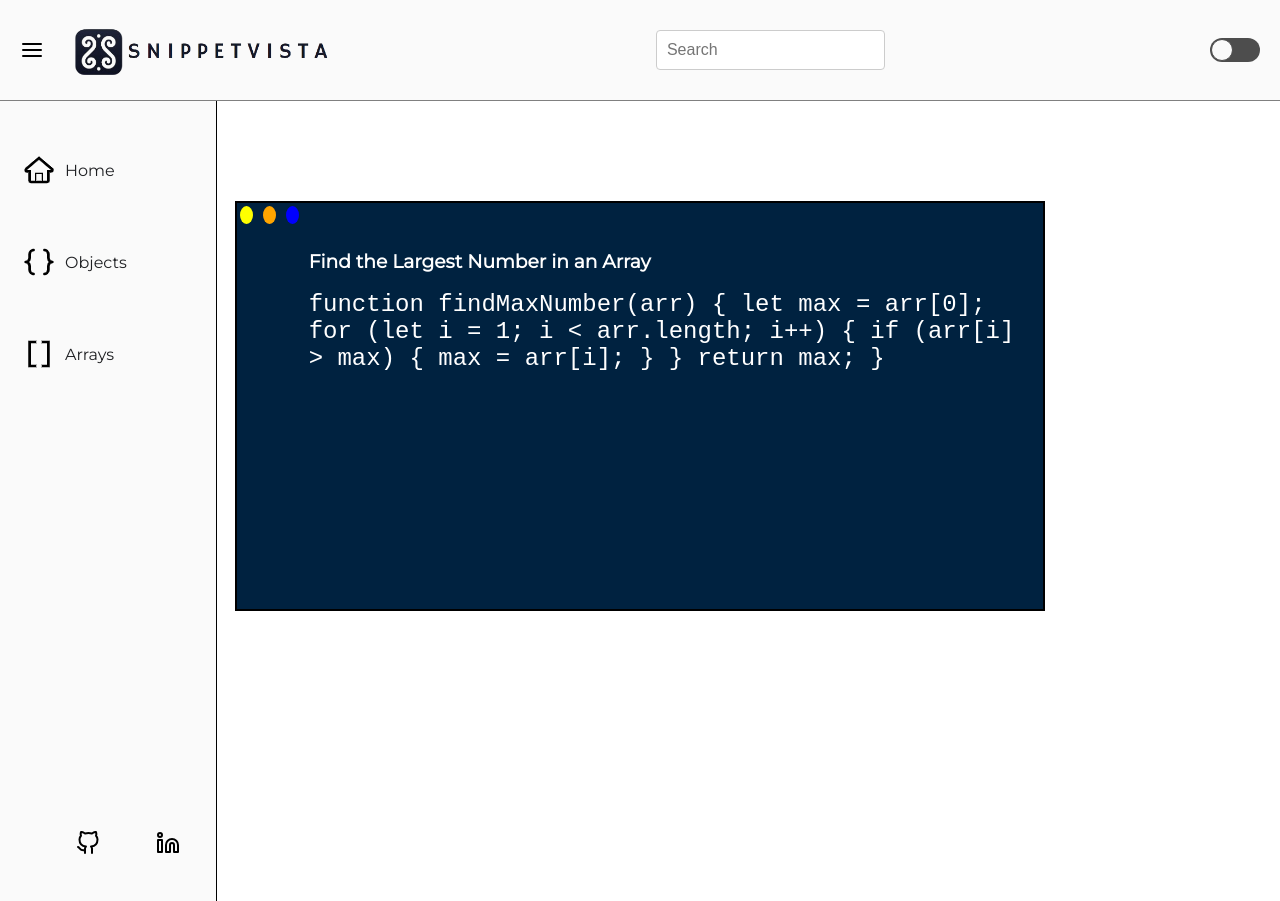
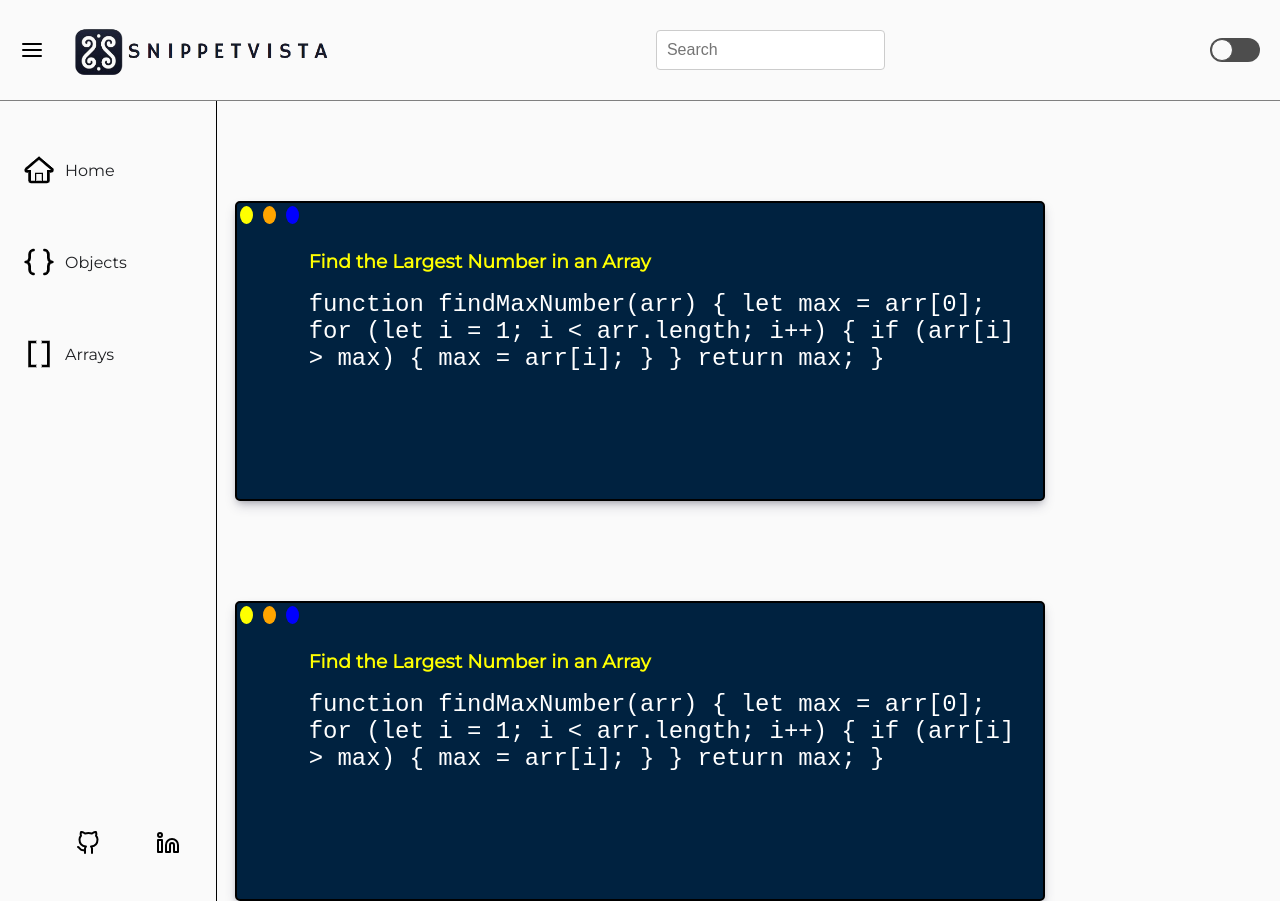
Before and after one commit to vukas86/snippetvista, a React (Create React App) app: page / in a window 1280 px wide. Before the commit the page ends 800 px from the top, so only its background shows below. Built offline with nearby package versions, Linux system fonts and the light colour scheme.

Commit message:
adjust main page

```diff
--- a/src/components/Main/Main.js
+++ b/src/components/Main/Main.js
@@ -21,6 +21,15 @@ function Main() {
           <code>{code}</code>
         </article>
       </div>
+      <div className="content-container">
+        <span className="col-1"></span>
+        <span className="col-2"></span>
+        <span className="col-3"></span>
+        <article>
+          <h3>Find the Largest Number in an Array</h3>
+          <code>{code}</code>
+        </article>
+      </div>
     </section>
   );
 }
--- a/src/index.css
+++ b/src/index.css
@@ -1,10 +1,10 @@
 :root {
   --color-background: #fafafa;
   --color-foreground: #1f2023;
-  /* --primary-text-color: black; */
-  /* --secondary-text-color: #ffffff;
-  --toggle-bg: rgb(249, 249, 111);
-  --toggle-fg: rgb(148, 148, 4); */
+  --circle-width: 35px;
+  --circle-height: 18px;
+  --circle-borRadius: 50%;
+  --circle-marRight: 10px;
 }
 
 @font-face {
@@ -104,23 +104,29 @@ li {
 
 .main-section {
   display: flex;
+  flex-direction: column;
   justify-content: center;
-  margin-top: 100px;
+  height: 100vh;
+  background-color: var(--color-background);
 }
 
 .content-container {
-  /* margin-left: 0;
-  transition: margin-left 0.5s;
-  position: relative;
-  transform: translateX(0);
-  transition: transform 0.3s ease-in-out; */
+  box-shadow: rgba(50, 50, 93, 0.25) 0px 6px 12px -2px,
+    rgba(0, 0, 0, 0.3) 0px 3px 7px -3px;
   width: 800px;
   display: flex;
   height: 400px;
   border: 2px solid black;
+  border-radius: 5px;
   padding: 3px;
   background-color: #002240;
   color: white;
+  margin: 0 auto;
+  margin-top: 100px;
+}
+
+.content-container h3 {
+  color: yellow;
 }
 
 code {
@@ -136,25 +142,25 @@ article {
 }
 
 .col-1 {
-  width: 35px;
-  height: 18px;
-  border-radius: 50%;
+  width: var(--circle-width);
+  height: var(--circle-height);
+  border-radius: var(--circle-borRadius);
   background-color: yellow;
-  margin-right: 10px;
+  margin-right: var(--circle-marRight);
 }
 .col-2 {
-  width: 35px;
-  height: 18px;
-  border-radius: 50%;
+  width: var(--circle-width);
+  height: var(--circle-height);
+  border-radius: var(--circle-borRadius);
   background-color: orange;
-  margin-right: 10px;
+  margin-right: var(--circle-marRight);
 }
 .col-3 {
-  width: 35px;
-  height: 18px;
-  border-radius: 50%;
+  width: var(--circle-width);
+  height: var(--circle-height);
+  border-radius: var(--circle-borRadius);
   background-color: blue;
-  margin-right: 10px;
+  margin-right: var(--circle-marRight);
 }
 /* @keyframes slide-right {
   0% {
```
